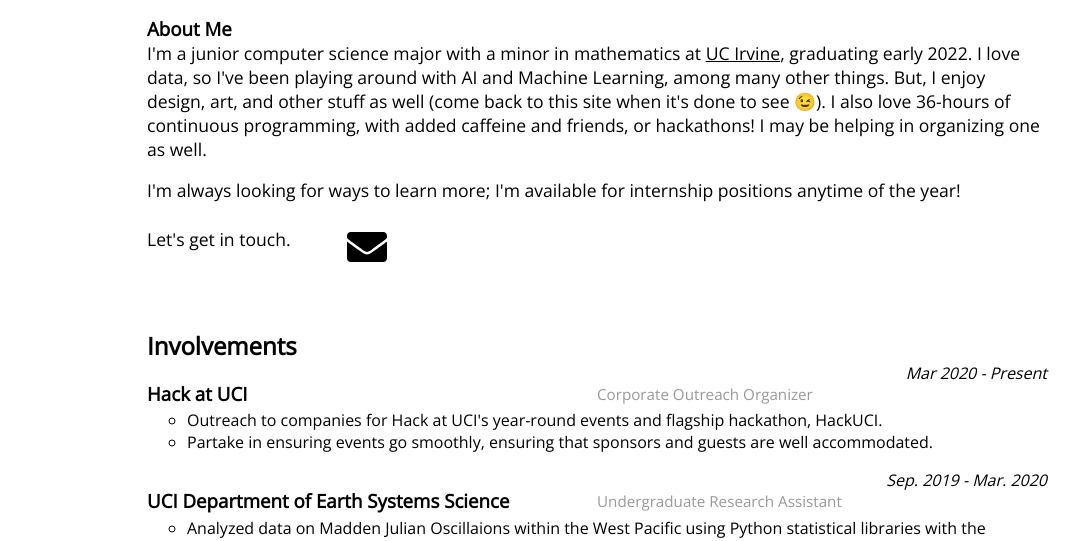
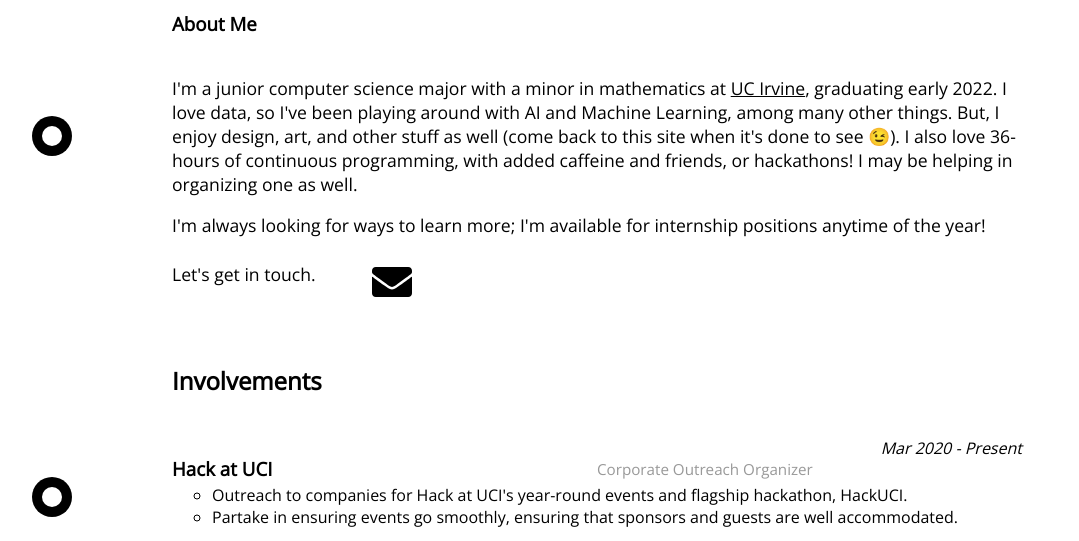
Before and after one commit to kingszeto/kingsleyszeto.me, a website: page index.html in a window 1280 px wide. Shown: the part 249-790 px from the top of the page, without its empty margins (43-1122 px from the left). Drawn offline with nearby package versions, Linux system fonts and the light colour scheme.

Commit message:
css change
css stuff

```diff
--- a/assets/css/style.css
+++ b/assets/css/style.css
@@ -15,8 +15,10 @@ a{
     position: relative;
     margin: auto;
     padding-top: 30px;
+    padding-left: 25px;
+    padding-right: 25px;
     /* width: 50%; */
-    width: 900px;
+    width: 850px;
     font-family: Open Sans;
 }
 
@@ -92,21 +94,49 @@ ul.descript{
 
 svg.route{
     position: absolute;
+    stroke-width: 10px;
+}
+
+.station{
+    position: relative;
+    left: -140px;
+    background: black;
+    border-radius: 50%;
+    width: 40px;
+    height: 40px;
+    margin: 0px;
+    padding: 0px;
+}
+
+.inner-stat{
+
+    margin-top: 10px;
+    margin-left: 10px;
+    position: absolute;
+    background: white;
+    border-radius: 50%;
+    width: 20px;
+    height: 20px;
+}
+
+#s1{
+    top: 80px;
 }
 
 .train{
     position: absolute;
     top: -15px;
-    left: -15px;
+    left: -26px;
     height: 30px;
-    width: 30px;
+    width: 50px;
     background-color: navy;
+    z-index: 2;
 }
 
 .anim-wrapper{
     position: relative;
     left: -20%;
-    top: 50%;
+    top: 50px;
     min-width: auto;
     overflow: clip;
 }
```
